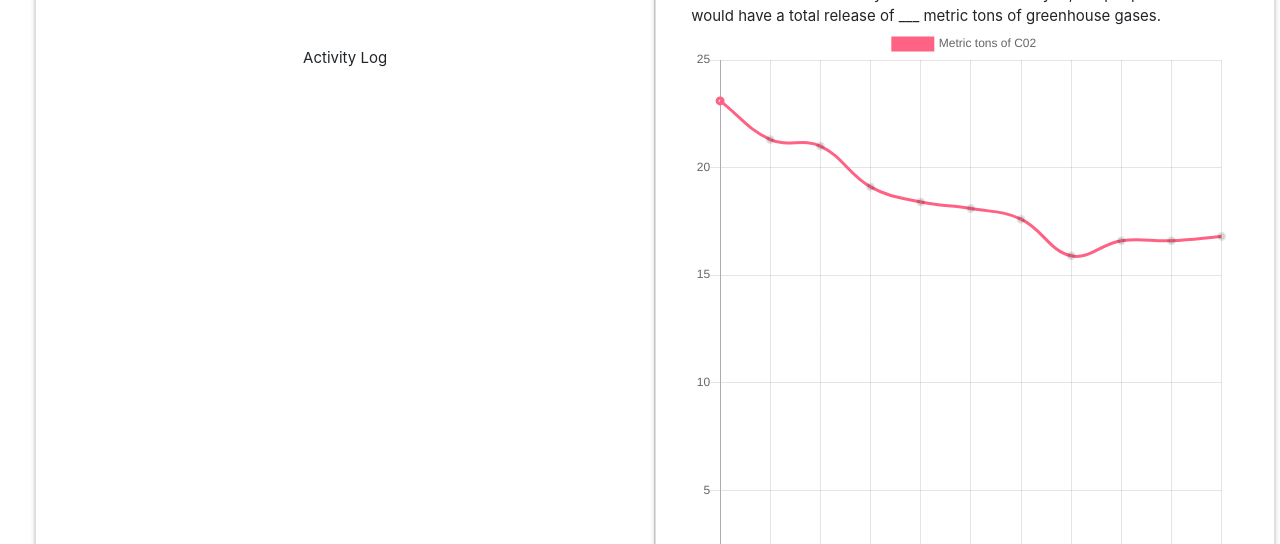
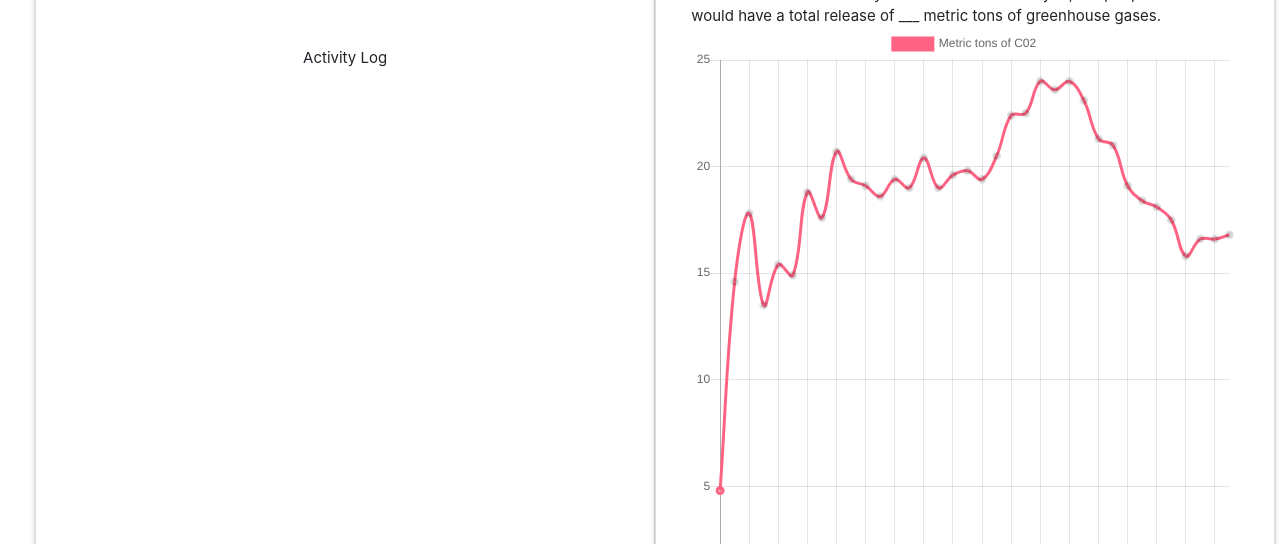
Before and after one commit to CounterfeitLlama/Envirothon, a plain HTML site: page public/analyze.html in a window 1280 px wide. Shown: the part 256-800 px from the top of the page. Drawn offline with nearby package versions, Linux system fonts and the light colour scheme; some packages are replaced by stand-ins of ours; no server answers.

Commit message:
Added more main data points

```diff
--- a/public/analyze.html
+++ b/public/analyze.html
@@ -131,9 +131,11 @@
 
 <script>
     window.onload = function() {
-        var dataList = [23.1, 21.3, 21.0, 19.1, 18.4, 18.1, 17.6, 15.9, 16.6, 16.6, 16.8];
+        var dataList = [4.8,14.6,17.8,13.5,15.4,14.9,18.8,17.6,20.7,19.4,19.1,18.6,19.4,19.0,20.4,19.0,19.6,19.8,19.4,20.5,22.4,22.5,24.0,23.6
+                        ,24.0,23.1,21.3,21.0,19.1,18.4,18.1,17.5,15.8,16.6,16.6,16.8]
         dataList.reverse();
-        var dates = [2005, 2006, 2007, 2008, 2009, 2010, 2011, 2012, 2013, 2014, 2015];
+        var dates = [1980,1981,1982,1983,1984,1985,1986,1987,1988,1989,1990,1991,1992,1993,1994,1995,1996,1997,1998,1999,2000,2001,2002,2003,
+            2004,2005,2006,2007,2008,2009,2010,2011,2012,2013,2014,2015]
         dates.reverse();
         createGraph(dataList, dates, "maineGraph");
     }
```
